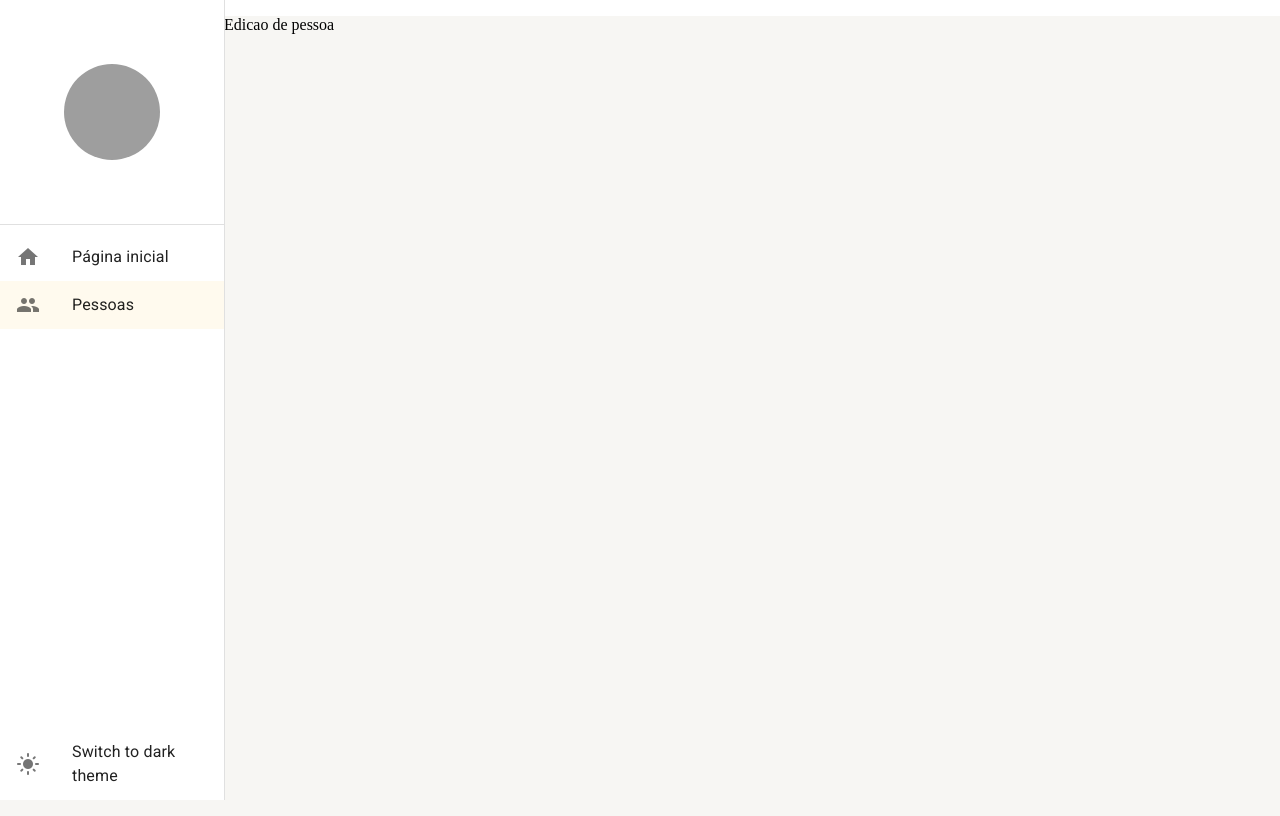
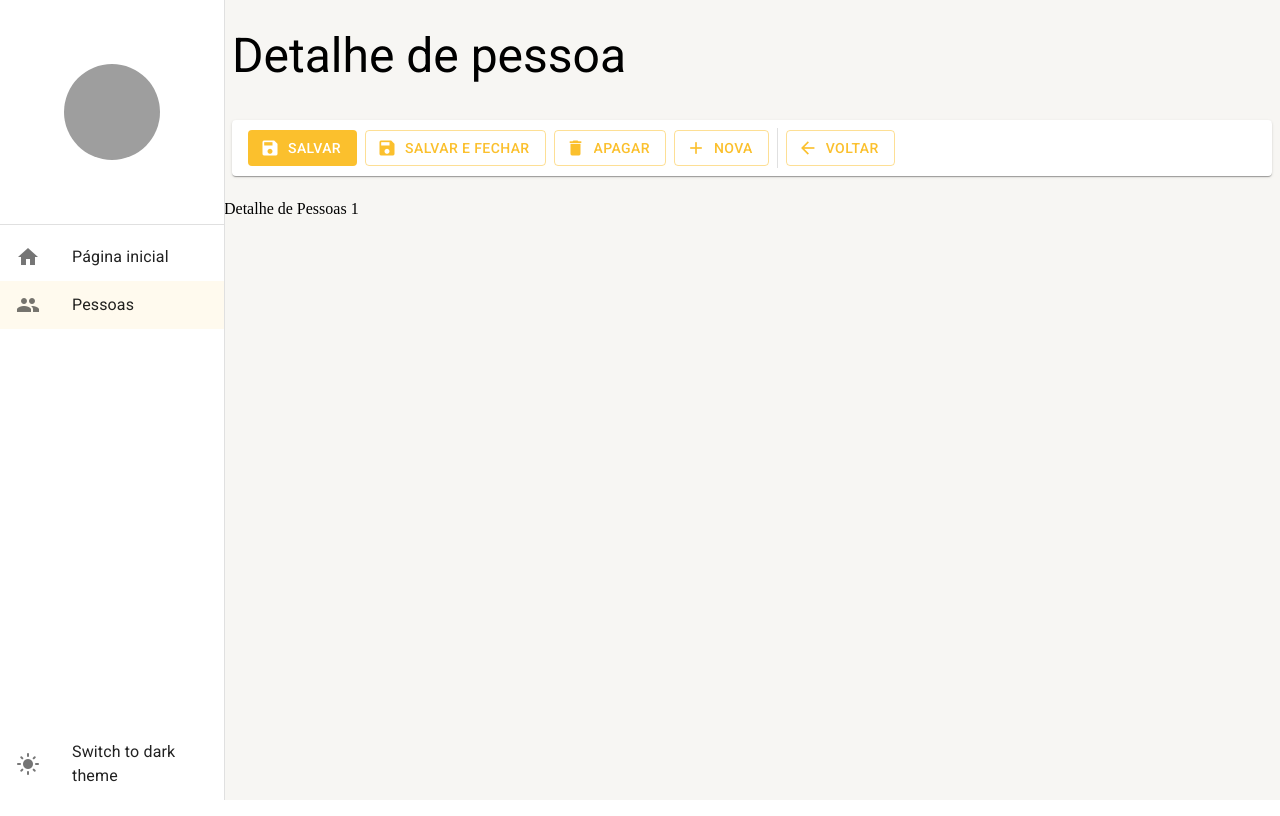
Before and after one commit to FelipePardim/react-material-ui, a React (Create React App) app: page /pessoas/detalhe/1 in a window 1280 px wide. Built offline with nearby package versions, Linux system fonts and the light colour scheme; grey boxes are pictures that could not be loaded.

Commit message:
feat: pessoas creation/edition page

```diff
--- a/src/pages/index.ts
+++ b/src/pages/index.ts
@@ -1,2 +1,3 @@
 export * from './dashboard/Dashboard';
 export * from './pessoas/ListagemDePessoa';
+export * from './pessoas/DetalheDePessoas';
--- /dev/null
+++ b/src/pages/pessoas/DetalheDePessoas.tsx
@@ -0,0 +1,42 @@
+import { useNavigate, useParams } from 'react-router-dom';
+
+import { LayoutBaseDePagina } from '../../shared/layouts';
+import { FerramentasDeDetalhe } from '../../shared/components';
+
+export const DetalheDePessoas: React.FC = () => {
+  const { id = 'nova' } = useParams<'id'>();
+  const navigate = useNavigate();
+
+  const handleSave = () => {
+    console.log('save');
+  };
+
+  const handleDelete = () => {
+    console.log('delete');
+  };
+
+  return (
+    <LayoutBaseDePagina
+      titulo='Detalhe de pessoa'
+      barraDeFerramentas={
+        <FerramentasDeDetalhe
+          textoBotaoNovo='Nova'
+          mostrarBotaoSalvarEFechar
+          mostrarBotaoNovo={id !== 'nova'}
+          mostrarBotaoApagar={id !== 'nova'}
+
+          aoClicarEmSalvar={handleSave}
+          aoClicarEmSalvarEFechar={() => {}}
+          aoClicarEmNovo={() => navigate('/pessoas/detalhe/nova')}
+          aoClicarEmVoltar={() => navigate('/pessoas')}
+          aoClicarEmApagar={handleDelete}
+        />
+      }
+    >
+      <p>
+        Detalhe de Pessoas {id}
+      </p>
+
+    </LayoutBaseDePagina>
+  );
+};
--- a/src/pages/pessoas/ListagemDePessoa.tsx
+++ b/src/pages/pessoas/ListagemDePessoa.tsx
@@ -71,6 +71,7 @@ export const ListagemDePessoas: React.FC = () => {
           <FerramentasDaListagem
             mostrarInputBusca
             textoBotaoNovo='Nova'
+            aoClicarBotaoNovo={() => navigate('/pessoas/detalhe/nova')}
             textoDaBusca={busca}
             aoMudarTextoDeBusca={texto => setSearchParams({ busca: texto, pagina: '1' }, { replace: true })}
           />
--- a/src/routes/index.tsx
+++ b/src/routes/index.tsx
@@ -1,7 +1,7 @@
 import { Navigate, Route, Routes } from 'react-router-dom';
 import { useDrawerContext } from '../shared/contexts';
 import { useEffect } from 'react';
-import { Dashboard, ListagemDePessoas } from '../pages';
+import { Dashboard, DetalheDePessoas, ListagemDePessoas } from '../pages';
 
 export const AppRoutes = () => {
   const { setDrawerOptions } = useDrawerContext();
@@ -25,7 +25,7 @@ export const AppRoutes = () => {
     <Routes>
       <Route path="/pagina-inicial" element={<Dashboard />}></Route>
       <Route path="/pessoas" element={<ListagemDePessoas />}></Route>
-      <Route path="/pessoas/detalhe/:id" element={<p>Edicao de pessoa</p>}></Route>
+      <Route path="/pessoas/detalhe/:id" element={<DetalheDePessoas />}></Route>
 
       <Route path="*" element={<Navigate to="/pagina-inicial"/>}></Route>
     </Routes>
```
